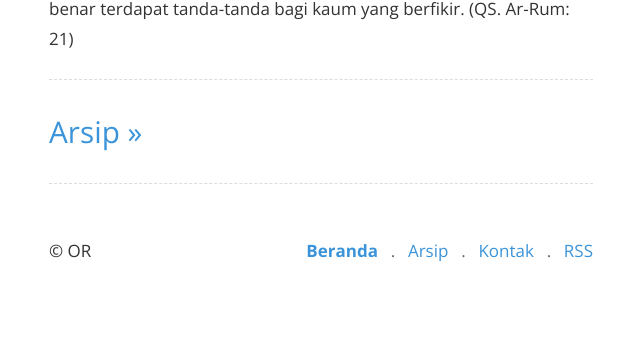
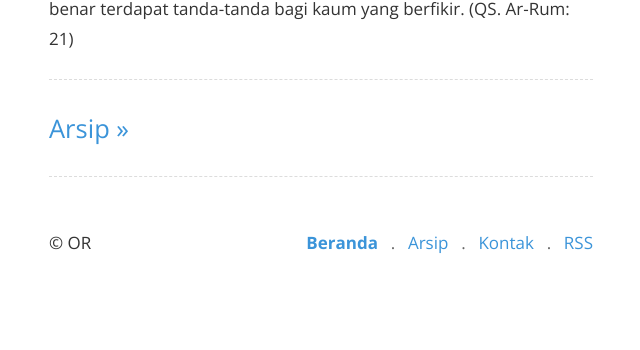
Before and after one commit to krhmwn/krhmwn.github.io, a Jekyll site: the page built from index.html, in a window 1280 px wide. Shown: the part 1903-2253 px from the top of the page, without its empty margins (319-959 px from the left). Built offline with Jekyll 4.4.1, drawn with Linux system fonts in a browser that asks for light colours.

Commit message:
Update v.1.0.2.

```diff
--- a/index.html
+++ b/index.html
@@ -18,6 +18,6 @@ title: null
 </article>
 {% endfor %}
 <article class="archive">
-<h2 class="posttitle"><a href="/archive">Arsip &raquo;</a></h2>
+<h3 class="posttitle"><a href="/archive">Arsip &raquo;</a></h3>
 </article>
 {% include footer.html %}
```
